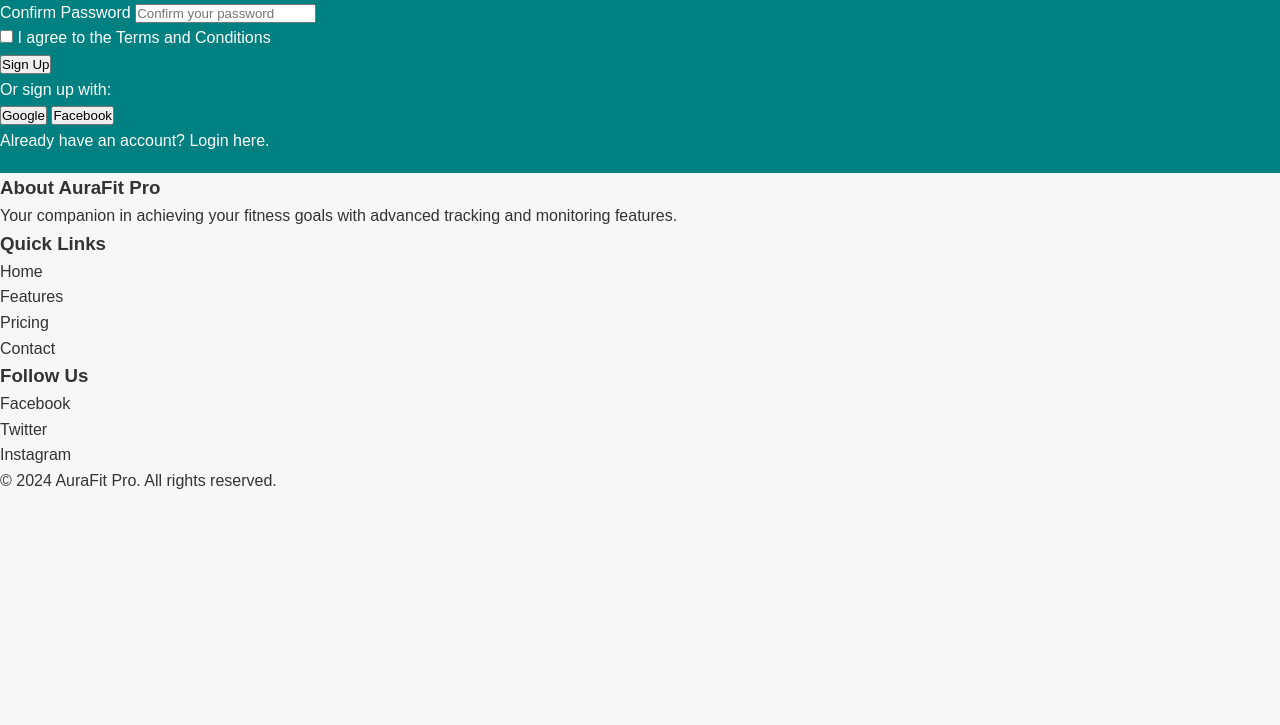
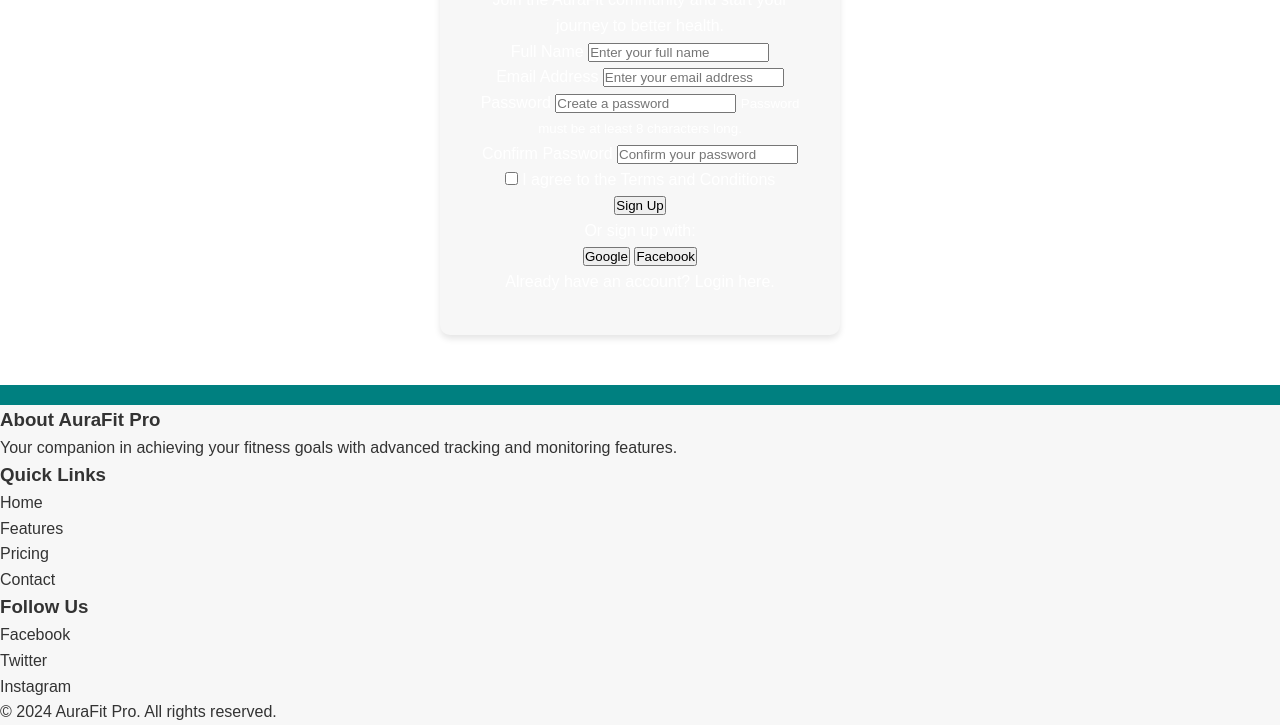
Before and after one commit to Eason-jnr/sign-up-page, a plain HTML site: page index.html in a window 1280 px wide. Shown: the part 207-932 px from the top of the page. Before the commit the page ends 800 px from the top, so only its background shows below. Drawn offline with Linux system fonts and the light colour scheme.

Commit message:
update 1.21

```diff
--- a/styles.css
+++ b/styles.css
@@ -67,3 +67,28 @@ header .btn.login-btn {
     font-weight: bold;
     transition: background-color 0.3s;
 }
+
+
+header .btn.login-btn:hover {
+    background-color: white;
+    color: #FF6F61;
+    border: 2px solid #FF6F61;
+}
+
+/* Sign-Up Section */
+#signup {
+    display: flex;
+    justify-content: center;
+    align-items: center;
+    padding: 50px 0;
+    background-color: white;
+}
+
+.signup-container {
+    background-color: #F7F7F7;
+    padding: 40px;
+    border-radius: 10px;
+    box-shadow: 0 4px 6px rgba(0, 0, 0, 0.1);
+    width: 400px;
+    text-align: center;
+}
```
